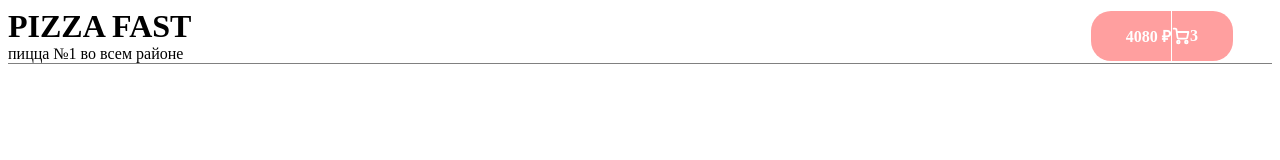
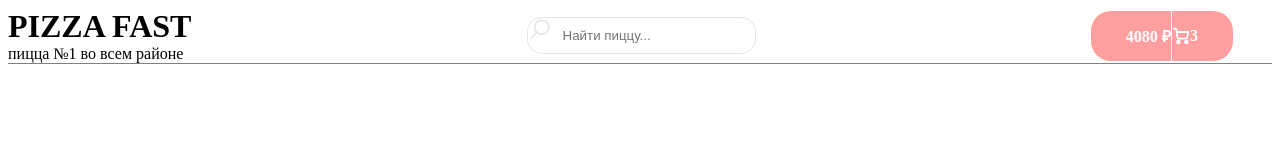
Before and after one commit to lstnchDev/pizza-fast, a React (Create React App) app: page / in a window 1280 px wide. Shown: the top 160 px of the page. Built offline with nearby package versions, Linux system fonts and the light colour scheme.

Commit message:
header css

```diff
--- a/src/components/header/Header.tsx
+++ b/src/components/header/Header.tsx
@@ -1,6 +1,7 @@
 import { FC } from "react"
 import Cart from "./Cart"
 import styles from "./header.module.scss"
+import Search from "./Search"
 
 const Header: FC = () =>{
     return(
@@ -10,6 +11,7 @@ const Header: FC = () =>{
                     <h1>PIZZA FAST</h1>
                     <p>пицца №1 во всем районе</p>
                 </div>
+                <Search />
                 <Cart />
             </div>
         </div>
--- /dev/null
+++ b/src/components/header/Search.tsx
@@ -0,0 +1,14 @@
+import { FC } from "react"
+import searchIcon from "./../../icons/search.svg"
+import styles from "./search.module.scss"
+
+const Search: FC = ()=>{
+    return (
+        <div className={styles.search}>
+            <img src={searchIcon} alt="" />
+            <input placeholder="Найти пиццу..."/>
+        </div>
+    )
+}
+
+export default Search;
--- a/src/components/header/cart.module.scss
+++ b/src/components/header/cart.module.scss
@@ -6,12 +6,12 @@
     cursor: pointer;
     color: white;
     font-weight: 600;
+
     &:hover{
         background-color: $colorBtnHover;
     }
     .block{
         display: flex;
-        justify-content: space-between;
         align-items: center;
         max-height: 40px;
         padding: 5px 35px;
--- /dev/null
+++ b/src/components/header/search.module.scss
@@ -0,0 +1,20 @@
+.search{
+    input{
+        border-radius: 15px;
+        border: 1px solid rgba(0, 0, 0, 0.1);
+        padding: 10px 15px;
+        max-width: 400px;
+        padding-left: 35px;
+        &:focus{
+        }
+    }
+    img{
+        width: 25px;
+        align-self: center;
+        align-items: center;
+        text-align: center;
+        align-content: center;
+        place-self: center;
+        position: absolute;
+    }
+}
```
Also changed, not shown: src/icons/search.svg (added).
